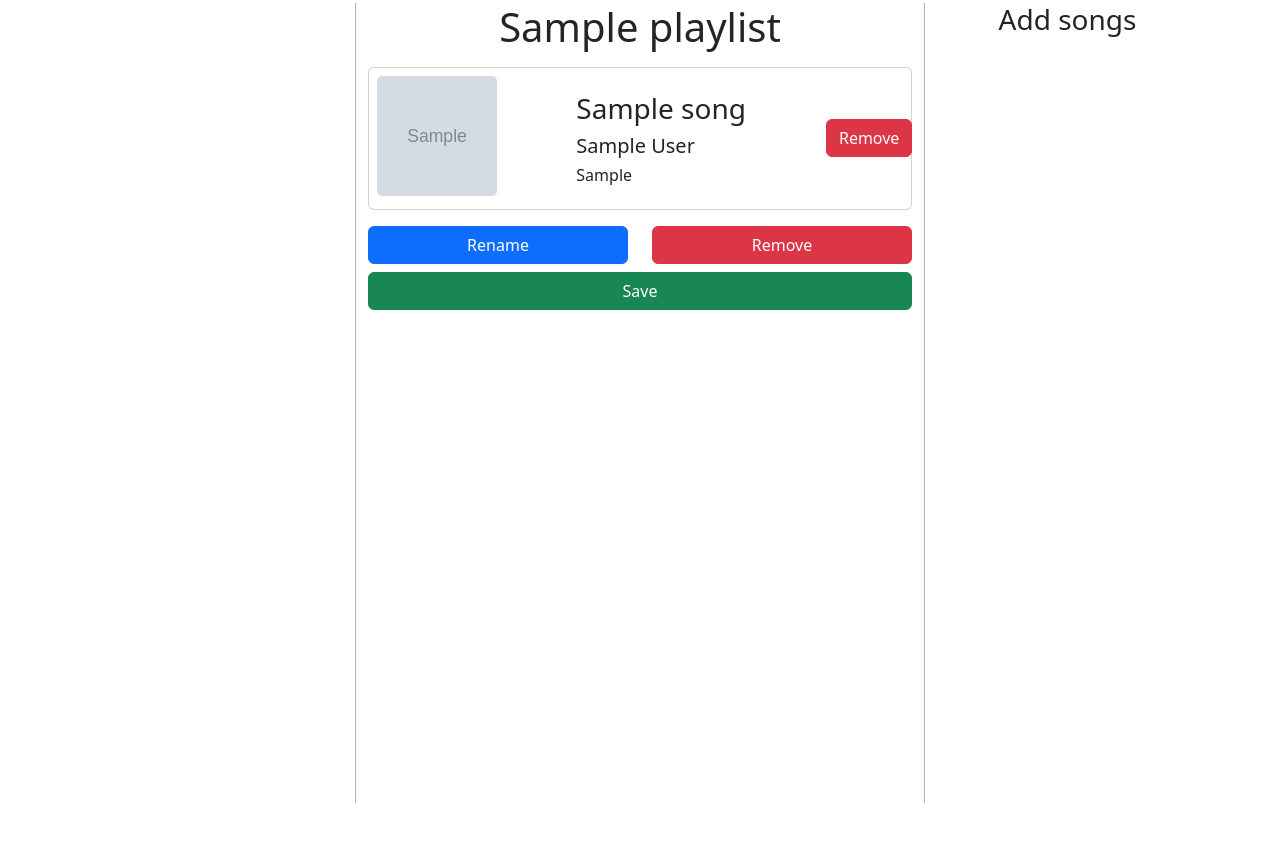
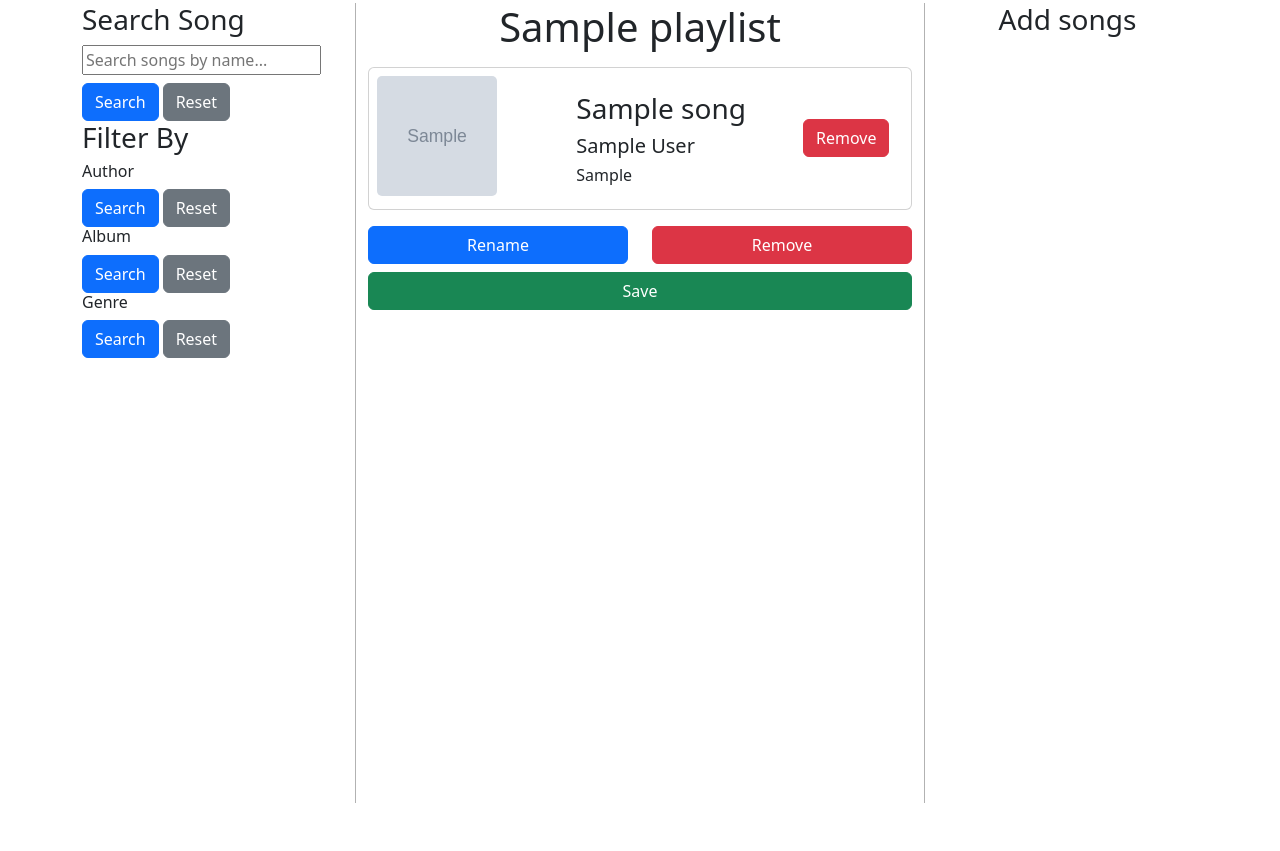
Before and after one commit to MatteoNaldi/backendppm, a Django app: page /dashboard/detail_playlist/1 in a window 1280 px wide. Shown: the part 53-904 px from the top of the page. Run offline with Django 4.2, Linux system fonts and the light colour scheme; a user stored in the database is signed in; tables that the repository leaves empty hold one stand-in row (values such as "Sample post"); grey boxes marked "Sample" are stand-in pictures; some libraries are stand-ins or nearby versions.

Commit message:
init repo - v2 search, filter, share tested

```diff
--- /dev/null
+++ b/django_project/music/templatetags/filters.py
@@ -0,0 +1,21 @@
+from django import template
+
+register = template.Library()
+
+@register.filter
+def author_filter(value):
+    author_list = [song.author for song in value]
+    author_set = set(author_list)
+    return author_set
+
+@register.filter
+def album_filter(value):
+    album_list = [song.album for song in value]
+    album_set = set(album_list)
+    return album_set
+
+@register.filter
+def genre_filter(value):
+    genre_list = [song.genre for song in value]
+    genre_set = set(genre_list)
+    return genre_set
--- a/django_project/music/urls.py
+++ b/django_project/music/urls.py
@@ -9,6 +9,8 @@
     path("new-playlist", NewPlaylistView.as_view(), name="new_playlist"),
     path("rename_playlist/<int:pk>", RenamePlaylistView.as_view(), name="rename_playlist"),
     path("detail_playlist/<int:pk>", DetailPlaylistView.as_view(), name="detail_playlist"),
+    path("shared_playlist/<int:pk>", SharedPlaylistView.as_view(), name="shared_playlist"),
+    path("save_playlist/<int:pk>", SavePlaylistView.as_view(), name="save_playlist"),
     path("remove_song/<int:pk>", RemoveSongView.as_view(), name="remove_song"),
     path("add_song/<int:p_pk>/<int:s_pk>", AddSongView.as_view(), name="add_song"),
     path("remove_playlist/<int:pk>", RemovePlaylistView.as_view(), name="remove_playlist"),
--- a/django_project/music/views.py
+++ b/django_project/music/views.py
@@ -55,12 +55,50 @@
         context = super().get_context_data(**kwargs)
         song_list = SongInPlaylist.objects.all().filter(playlist=self.get_object().pk)
         all_songs = Song.objects.all()
+        query = self.request.GET.get('search')
+        if query:
+            all_songs = all_songs.filter(title__icontains=query)
+        author_filter = self.request.GET.get('author-filter')
+        if author_filter:
+            all_songs = all_songs.filter(author__icontains=author_filter)
+        album_filter = self.request.GET.get('album-filter')
+        if album_filter:
+            all_songs = all_songs.filter(album__icontains=album_filter)
+        genre_filter = self.request.GET.get('genre-filter')
+        if genre_filter:
+            all_songs = all_songs.filter(genre__icontains=genre_filter)
         if song_list:
             all_songs = all_songs.exclude(pk__in=song_list.values('song_id'))
+
         context['song_in_playlist'] = song_list
         context['all_songs'] = all_songs
         return context
 
+class SharedPlaylistView(PlaylistLoginRequired, DetailView):
+    model = Playlist
+    template_name = "playlist/shared_playlist.html"
+    fields = ('title',)
+
+    def get_context_data(self, **kwargs):
+        context = super().get_context_data(**kwargs)
+        song_list = SongInPlaylist.objects.all().filter(playlist=self.get_object().pk)
+        context['song_in_playlist'] = song_list
+        return context
+
+class SavePlaylistView(PlaylistLoginRequired, UpdateView):
+    model = Playlist
+    fields = '__all__'
+
+    def post(self, request, *args, **kwargs):
+        playlist = Playlist.objects.all().filter(pk=self.kwargs['pk']).get()
+        my_playlist = Playlist(title = playlist.title, created=playlist.created, user=self.request.user)
+        my_playlist.save()
+
+        song_list=SongInPlaylist.objects.all().filter(playlist=playlist)
+        for song in song_list:
+            my_song_in_playlist = SongInPlaylist(playlist=my_playlist, song=song.song)
+            my_song_in_playlist.save()
+        return redirect('dashboard')
 
 class AddSongView(PlaylistLoginRequired, UpdateView):
     model = Playlist
--- a/django_project/templates/dashboard.html
+++ b/django_project/templates/dashboard.html
@@ -16,6 +16,7 @@
                 <h5 class="card-title text-center">{{playlist.title}}</h5>
                 <p class="card-text text-center">{{playlist.created}}</p>
                 <a href="{%url 'detail_playlist' playlist.pk%}" class="card-link">Manage</a>
+                <a href="#" onclick="navigator.clipboard.writeText('{{request.build_absolute_uri}}shared_playlist/{{playlist.pk}}'); this.textContent = 'Copied'" class="card-link">Share</a>
             </div>
         </div>
     </div>
--- a/django_project/templates/playlist/detail_playlist.html
+++ b/django_project/templates/playlist/detail_playlist.html
@@ -7,13 +7,64 @@
 {%include 'navbar.html'%}
 {%endblock%}
 
+{% load filters%}
+
 {%block content%}
 <div class="row pb-5">
-    <div class="col-md-3">
-
+    <div class="col-md-3" style="height:100vh; overflow:auto">
+        <h3>Search Song</h3>
+        <form action="" method="get">
+            <input class="mb-2" name="search" type="text" placeholder="Search songs by name...">
+            <div class="d-flex align-items-center">
+                <button class="btn btn-primary me-1">Search</button>
+                <a href="{% url 'detail_playlist' playlist.pk%}" class="btn btn-secondary">Reset</a>
+            </div>
+        </form>
+        <h3>Filter By</h3>
+        <h6>Author</h6>
+        <form action="" method="get">
+            {% for author in all_songs|author_filter%}
+            <div>
+                <input id="{{author}}" name="author-filter" type="radio" value="{{author}}">
+                <label for="{{author}}">{{author}}</label>
+            </div>
+            {%endfor%}
+            <div class="d-flex align-items-center mt-2">
+                <button class="btn btn-primary me-1">Search</button>
+                <a href="{% url 'detail_playlist' playlist.pk%}" class="btn btn-secondary">Reset</a>
+            </div>
+        </form>
+        <h6>Album</h6>
+        <form action="" method="get">
+            {% for album in all_songs|album_filter%}
+            <div>
+                <input id="{{album}}" name="album-filter" type="radio" value="{{album}}">
+                <label for="{{album}}">{{album}}</label>
+            </div>
+            {%endfor%}
+            <div class="d-flex align-items-center mt-2">
+                <button class="btn btn-primary me-1">Search</button>
+                <a href="{% url 'detail_playlist' playlist.pk%}" class="btn btn-secondary">Reset</a>
+            </div>
+        </form>
+        <h6>Genre</h6>
+        <form action="" method="get">
+            {% for genre in all_songs|genre_filter%}
+            <div>
+                <input id="{{genre}}" name="genre-filter" type="radio" value="{{genre}}">
+                <label for="{{genre}}">{{genre}}</label>
+            </div>
+            {%endfor%}
+            <div class="d-flex align-items-center mt-2">
+                <button class="btn btn-primary me-1">Search</button>
+                <a href="{% url 'detail_playlist' playlist.pk%}" class="btn btn-secondary">Reset</a>
+            </div>
+        </form>
     </div>
-    <div class="col-md-6" style="border-left: 1px solid rgba(0,0,0,0.3); border-right: 1px solid rgba(0,0,0,0.3); height:100vh; overflow:auto">
-        <h1 class="text-center" style="position:sticky; top:0; z-index:10; background-color:white;">{{playlist.title}}</h1>
+    <div class="col-md-6"
+         style="border-left: 1px solid rgba(0,0,0,0.3); border-right: 1px solid rgba(0,0,0,0.3); height:100vh; overflow:auto">
+        <h1 class="text-center" style="position:sticky; top:0; z-index:10; background-color:white;">
+            {{playlist.title}}</h1>
         <ul class="px-0 mt-3" style="list-style-type: none;">
             {%for song_item in song_in_playlist%}
             <li class="mb-3">
@@ -24,14 +75,14 @@
                                  style="width: 120px; height:120px"
                                  alt="Album Image">
                         </div>
-                        <div class="col-md-6">
+                        <div class="col-md-5">
                             <div class="card-body">
                                 <h3 class="card-title">{{song_item.song.title}}</h3>
                                 <h5 class="card-text">{{song_item.song.author}}</h5>
                                 <h6 class="card-text">{{song_item.song.album}}</h6>
                             </div>
                         </div>
-                        <div class="col-md-2 d-flex align-items-center justify-content-center">
+                        <div class="col-md-3 d-flex align-items-center justify-content-center">
                             <form action="{%url 'remove_song' song_item.pk%}" method="post">
                                 {% csrf_token %}
                                 <button class="btn btn-danger" type="submit">Remove</button>
```
Also changed, not shown: django_project/templates/playlist/shared_playlist.html (added, +52 -0 lines), django_project/__init__.py (added), django_project/music/templatetags/__init__.py (added).
